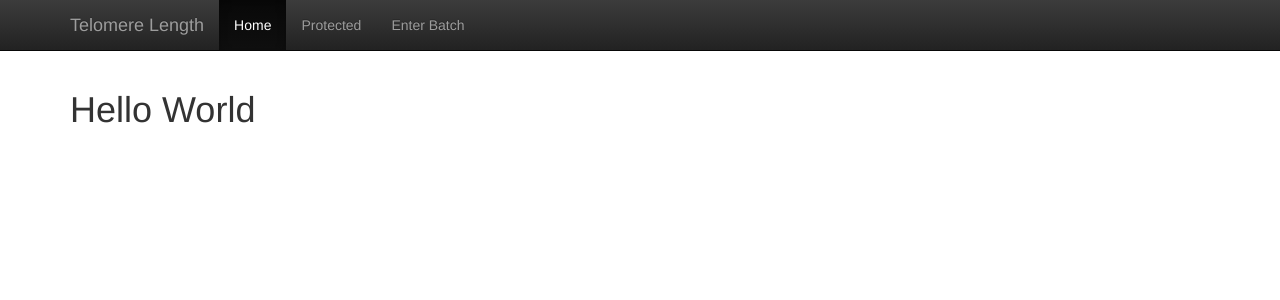
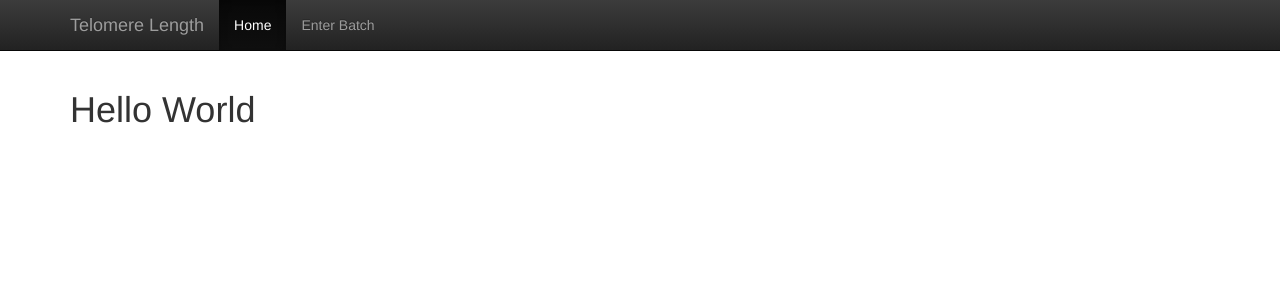
Before and after one commit to LCBRU/telomere, a Flask app: page / in a window 1280 px wide. Shown: the top 300 px of the page. Run offline with Flask 2, Linux system fonts and the light colour scheme; parts of the project's set-up code (start-up, migrations or seed data) failed here and were passed over; some libraries are stand-ins or nearby versions.

Commit message:
Remove unneeded protected spike

```diff
--- a/app/templates/protected.html
+++ /dev/null
@@ -1,4 +0,0 @@
-{% extends "standardLayout.html" %}
-{% block content %}
-    <h1>Protected</h1>
-{% endblock %}
--- a/app/templates/standardLayout.html
+++ b/app/templates/standardLayout.html
@@ -14,7 +14,6 @@
         <div id="navbar" class="collapse navbar-collapse">
           <ul class="nav navbar-nav">
             <li class="active"><a href="{{ url_for('index') }}">Home</a></li>
-            <li><a href="{{ url_for('protected') }}">Protected</a></li>
             <li><a href="{{ url_for('batch_entry') }}">Enter Batch</a></li>
           </ul>
           {% if current_user.username %}
--- a/app/views/home.py
+++ b/app/views/home.py
@@ -7,9 +7,3 @@ from app.model.user import User
 @telomere.route('/')
 def index():
     return render_template('index.html')
-
-
-@telomere.route("/protected/",methods=["GET"])
-@login_required
-def protected():
-    return render_template('protected.html')
```
